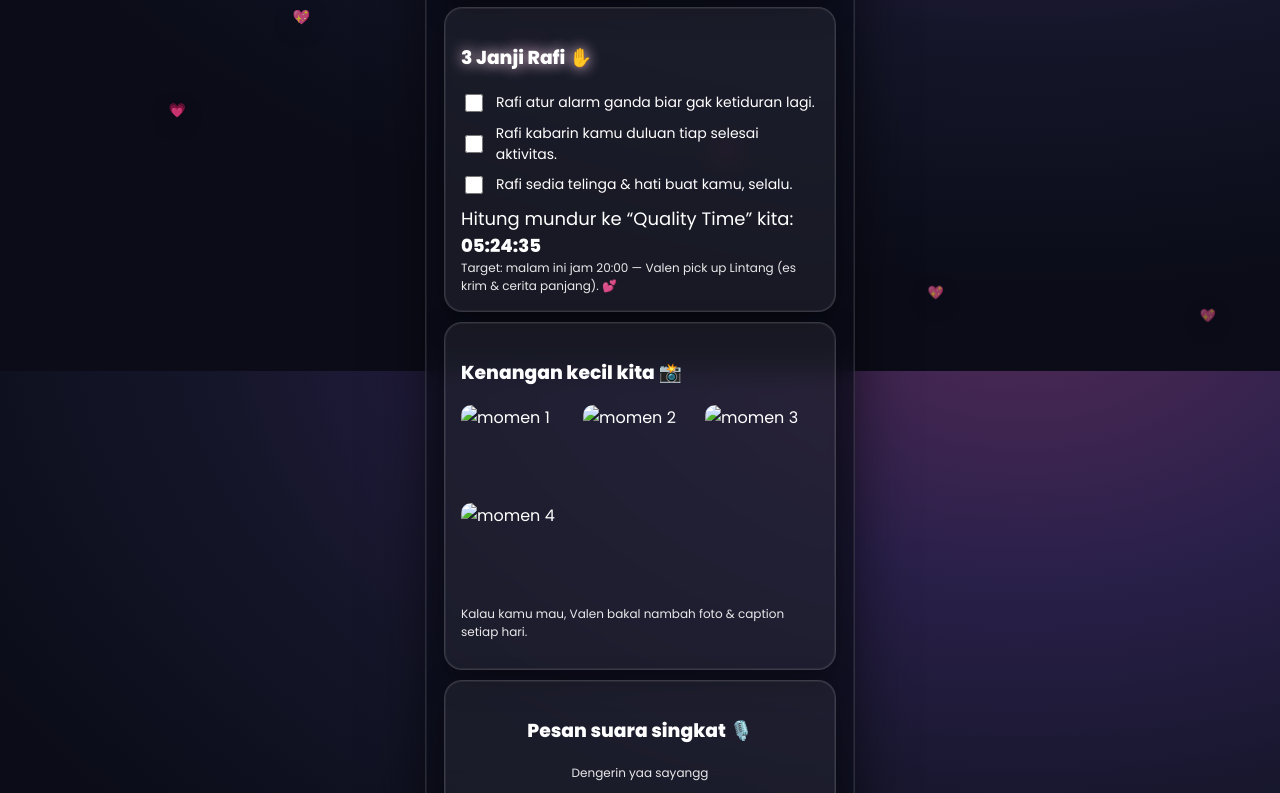
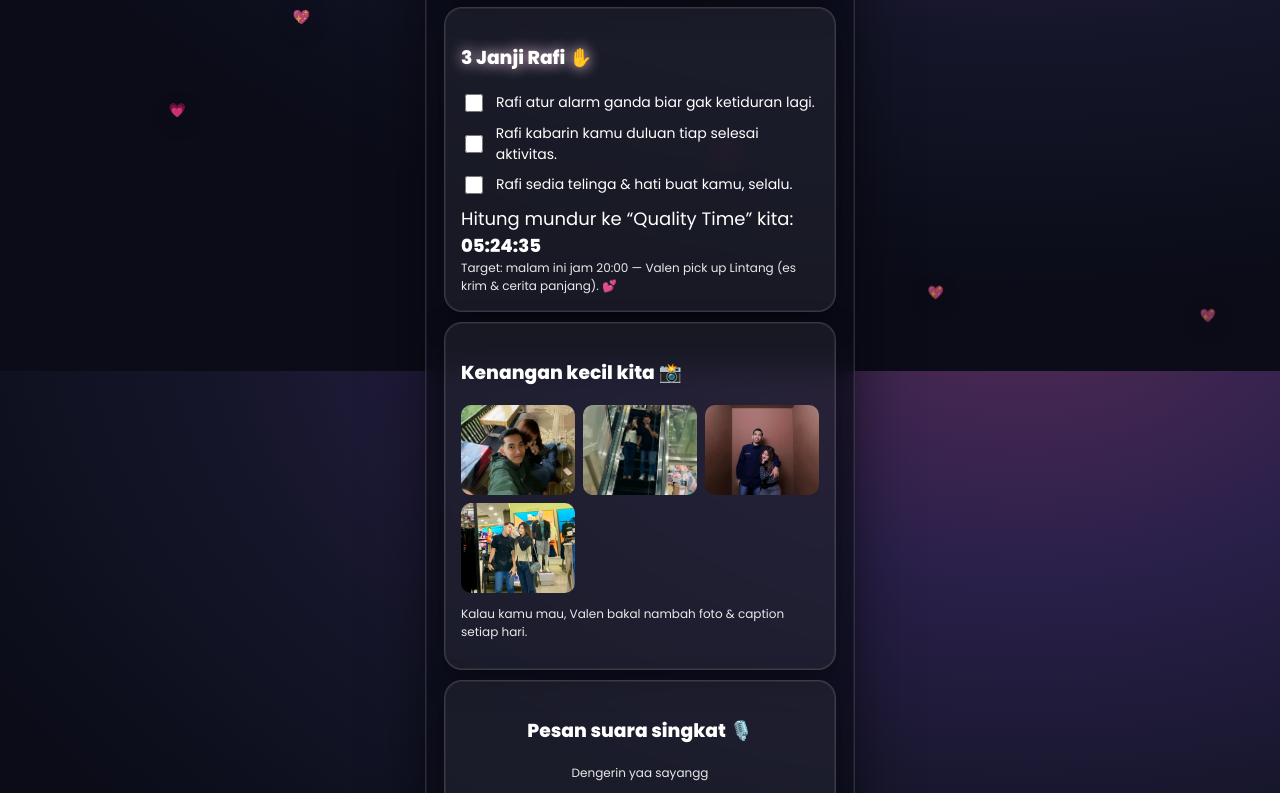
Before and after one commit to rafivalenciaweb/MyHunny, a plain HTML site: page maafinPapaPayenn.html in a window 1280 px wide. Shown: the part 429-1222 px from the top of the page. Drawn offline with Linux system fonts and the light colour scheme.

Commit message:
Update maafinPapaPayenn.html

```diff
--- a/maafinPapaPayenn.html
+++ b/maafinPapaPayenn.html
@@ -108,10 +108,10 @@
     <section class="card">
       <h3>Kenangan kecil kita 📸</h3>
       <div class="gallery">
-        <img src="1" alt="momen 1">
-        <img src="2" alt="momen 2">
-        <img src="3" alt="momen 3">
-        <img src="4" alt="momen 4">
+        <img src="1.jpg" alt="momen 1">
+        <img src="2.jpg" alt="momen 2">
+        <img src="3.jpg" alt="momen 3">
+        <img src="4.jpg" alt="momen 4">
       </div>
       <p class="tiny">Kalau kamu mau, Valen bakal nambah foto & caption setiap hari.</p>
     </section>
```
